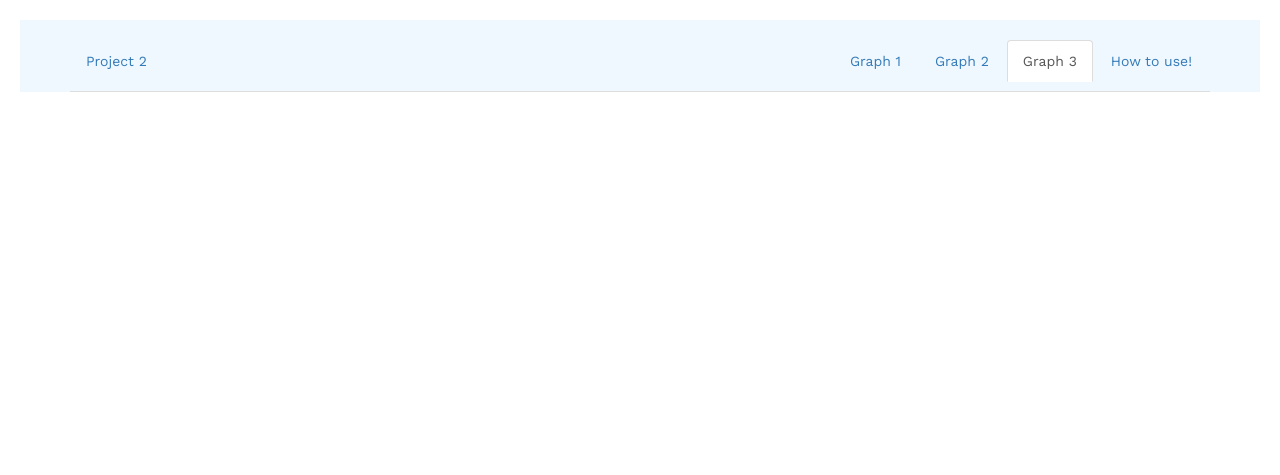
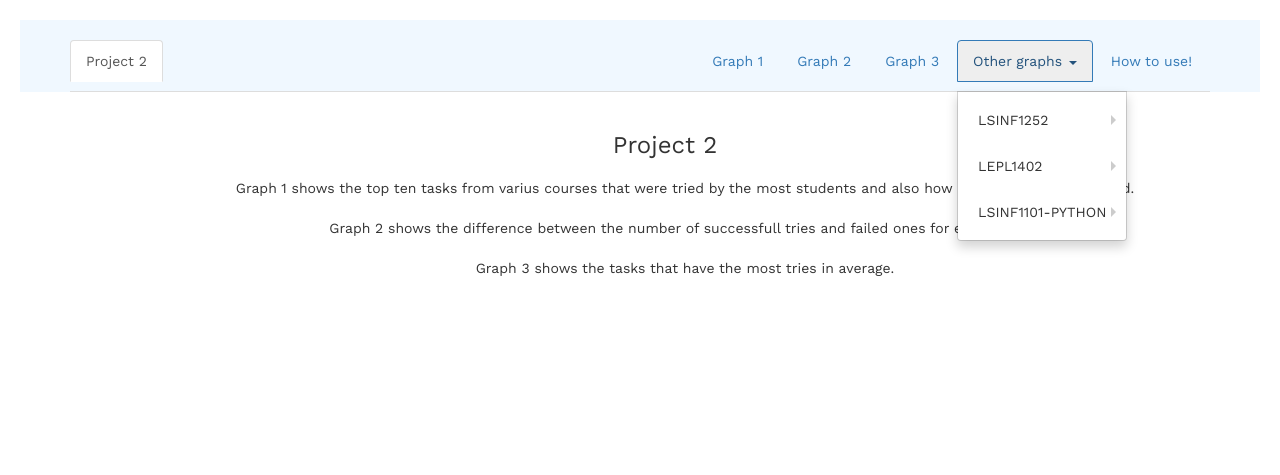
Before and after one commit to amontariol2/Projet2_Groupe_C6, a Flask app: page / in a window 1280 px wide, after a click on "Other graphs". Shown: the top 475 px of the page. Run offline with Flask 2, Linux system fonts and the light colour scheme; data that the repository does not hold is empty; some libraries are stand-ins or nearby versions.

Commit message:
added dropdown sub menus for other graphs

```diff
--- a/Versions/V.22-04-2020/app.py
+++ b/Versions/V.22-04-2020/app.py
@@ -66,5 +66,25 @@
         'select avg(tried) as val, task as lbl from user_tasks group by task order by avg(tried) desc limit 30'
     )})
 
+@app.route('/topten1')
+def top10_LSINF1101():
+    return jsonify({'topten': query_db(
+        'SELECT task as lbl, count(*) as val from user_tasks where course="LSINF1101-PYTHON" group by task order by count(*) desc limit 10'
+    )})
+
+@app.route('/topten2')
+def top10_LSINF1252():
+    return jsonify({'topten': query_db(
+        'SELECT task as lbl, count(*) as val from user_tasks where course="LSINF1252" group by task order by count(*) desc limit 10'
+    )})
+
+@app.route('/topten3')
+def top10_LEPL1402():
+    return jsonify({'topten': query_db(
+        'SELECT task as lbl, count(*) as val from user_tasks where course="LEPL1402" group by task order by count(*) desc limit 10'
+    )})
+
+
+
 if __name__ == "__main__":
     app.run(debug=True)
--- a/Versions/V.22-04-2020/templates/testinggraphs1.html
+++ b/Versions/V.22-04-2020/templates/testinggraphs1.html
@@ -42,6 +42,53 @@
         ul li {
             padding: 10px 0px;
         }
+        .dropdown-submenu {
+            position: relative;
+        }
+
+        .dropdown-submenu>.dropdown-menu {
+            top: 0;
+            left: 100%;
+            margin-top: -6px;
+            margin-left: -1px;
+            -webkit-border-radius: 0 6px 6px 6px;
+            -moz-border-radius: 0 6px 6px;
+            border-radius: 0 6px 6px 6px;
+        }
+
+        .dropdown-submenu:hover>.dropdown-menu {
+            display: block;
+        }
+
+        .dropdown-submenu>a:after {
+            display: block;
+            content: " ";
+            float: right;
+            width: 0;
+            height: 0;
+            border-color: transparent;
+            border-style: solid;
+            border-width: 5px 0 5px 5px;
+            border-left-color: #ccc;
+            margin-top: 5px;
+            margin-right: -10px;
+        }
+
+        .dropdown-submenu:hover>a:after {
+            border-left-color: #fff;
+        }
+
+        .dropdown-submenu.pull-left {
+            float: none;
+        }
+
+        .dropdown-submenu.pull-left>.dropdown-menu {
+            left: -100%;
+            margin-left: 10px;
+            -webkit-border-radius: 6px 0 6px 6px;
+            -moz-border-radius: 6px 0 6px 6px;
+            border-radius: 6px 0 6px 6px;
+        }
     </style>
 </head>
 
@@ -51,23 +98,45 @@
             <ul class="nav nav-tabs">
                 <li class="active"><a data-toggle="tab" href="#home">Project 2</a></li>
                 <li style="float: right;"><a data-toggle="tab" href="#menu4">How to use!</a></li>
+                <li style="float: right;" class="dropdown">
+                    <a class="dropdown-toggle" data-toggle="dropdown" href="#dropmenu">Other graphs <b class="caret"></b></a>
+                    <ul class="dropdown-menu">
+                        <li class="dropdown-submenu">
+                            <a href="#dropmenu" data-toggle="dropdown" class="dropdown-toggle">LSINF1252</a>
+                            <ul class="dropdown-menu">
+                                <li><a href="exercice1" role="tab" data-toggle="tab" >hi1</a></li>
+                                <li><a href="exercice2" role="tab" data-toggle="tab">hi2</a></li>
+                                <li><a href="exercice3" role="tab" data-toggle="tab" >hi3</a></li>
+                                <li><a href="exercice4" role="tab" data-toggle="tab" >hi4</a></li>
+                            </ul>
+                        </li>
+                        <li class="dropdown-submenu">
+                            <a href="#dropmenu" class="dropdown-toggle" data-toggle="dropdown">LEPL1402</a>
+                            <ul class="dropdown-menu">
+                                <li><a href="exercice1" role="tab" data-toggle="tab" >hi1</a></li>
+                                <li><a href="exercice2" role="tab" data-toggle="tab">hi2</a></li>
+                                <li><a href="exercice3" role="tab" data-toggle="tab" >hi3</a></li>
+                                <li><a href="exercice4" role="tab" data-toggle="tab" >hi4</a></li>
+                            </ul>
+                        </li>
+                        <li class="dropdown-submenu">
+                            <a href="#dropmenu" class="dropdown-toggle" data-toggle="dropdown">LSINF1101-PYTHON</a>
+                            <ul class="dropdown-menu">
+                                <li><a href="exercice1" role="tab" data-toggle="tab" >hi1</a></li>
+                                <li><a href="exercice2" role="tab" data-toggle="tab">hi2</a></li>
+                                <li><a href="exercice3" role="tab" data-toggle="tab" >hi3</a></li>
+                                <li><a href="exercice4" role="tab" data-toggle="tab" >hi4</a></li>
+                            </ul>
+                        </li>
+                    </ul>
+                </li>
                 <li style="float: right;"><a data-toggle="tab" href="#menu3">Graph 3</a></li>
                 <li style="float: right;"><a data-toggle="tab" href="#menu2">Graph 2</a></li>
                 <li style="float: right;"><a data-toggle="tab" href="#menu1">Graph 1</a></li>
+
             </ul>
         </div>
     </header>
-    <div id="H2Udiv" class="modal">
-
-        <!-- Modal content -->
-        <div class="modal-content">
-        <span class="close">&times;</span>
-        <h1><u>How to Use?</u></h1>
-        <br/><br/>
-        <p>Start by selecting one of the graphs on the navbar.</p>
-        <br/>
-        <p>If you ever want to switch out the graph, be sure to click clear first.</p>
-    </div>
 
     </div>
 
@@ -113,13 +182,28 @@
                 <canvas id="myChart3"></canvas>
             </div>
         </div>
+        <div id="course1" class="tab-pane">
+            <div>
+                <canvas id="myChart4"></canvas>
+            </div>
+        </div>
 
-    </div>
+        </div>
 
     <div id="footer">
         <span>Adrien Montariol - Arthur Wery - Giannis Matrozos</span>
         <span style="float: right;">Travail réalisé dans le cadre du projet 2</span>
     </div>
+
+    <script>
+        $(document).ready(function(){
+            $('.dropdown-submenu a.test').on("hover", function(e){
+                $(this).next('ul').toggle();
+                e.stopPropagation();
+                e.preventDefault();
+            });
+        });
+    </script>
 
     <script>
 
@@ -258,9 +342,58 @@
             })
         }
 
+        // function chart4() {
+        //     var ctx = document.getElementById('myChart4').getContext('2d');
+        //     ctx.clearRect(0, 0, 100000, 100000);
+        //     var getData = $.get('/difftasks');
+
+        //     getData.done(function (response) {
+
+        //         var tasks = response.difftasks.map(r => "'" + r.lbl + "'")
+        //         var getData1 = $.get("/percent?tasks=" + tasks.join(','));
+
+        //         getData1.done(function (response1) {
+        //             var myChart = new Chart(ctx, {
+        //             type: 'horizontalBar',
+        //             title: 'Inginious',
+        //             data: {
+        //                 labels: response.difftasks.map(r => r.lbl),
+        //                 datasets: [{
+        //                     label: 'Number of students that tried the exercise',
+        //                     data: response.difftasks.map(r => r.val),
+        //                     backgroundColor: '#50b1e4',
+        //                     borderColor: '#50b1e4'
+        //                 },
+        //                 {
+        //                     label: 'Number of students that succeeded the exercise',
+        //                     data: response1.percent.map(x => x.val),
+        //                     backgroundColor: '#A7E6F1',
+        //                     borderColor: '#A7E6F1',
+        //                     // Changes this dataset to become a line
+        //                     type: 'horizontalBar'
+        //                 }]
+        //             },
+        //             options: {
+        //                 scales: {
+        //                     yAxes: [{
+        //                         display: true,
+        //                         ticks: {
+        //                             beginAtZero: true,
+        //                         }
+        //                     }]
+        //                 }
+        //             }
+        //         });
+        //         })
+        //     })
+
+        // }
+
+
         chart1();
         chart2();
         chart3();
+        //chart4();
 
     </script>
 </body>
```
